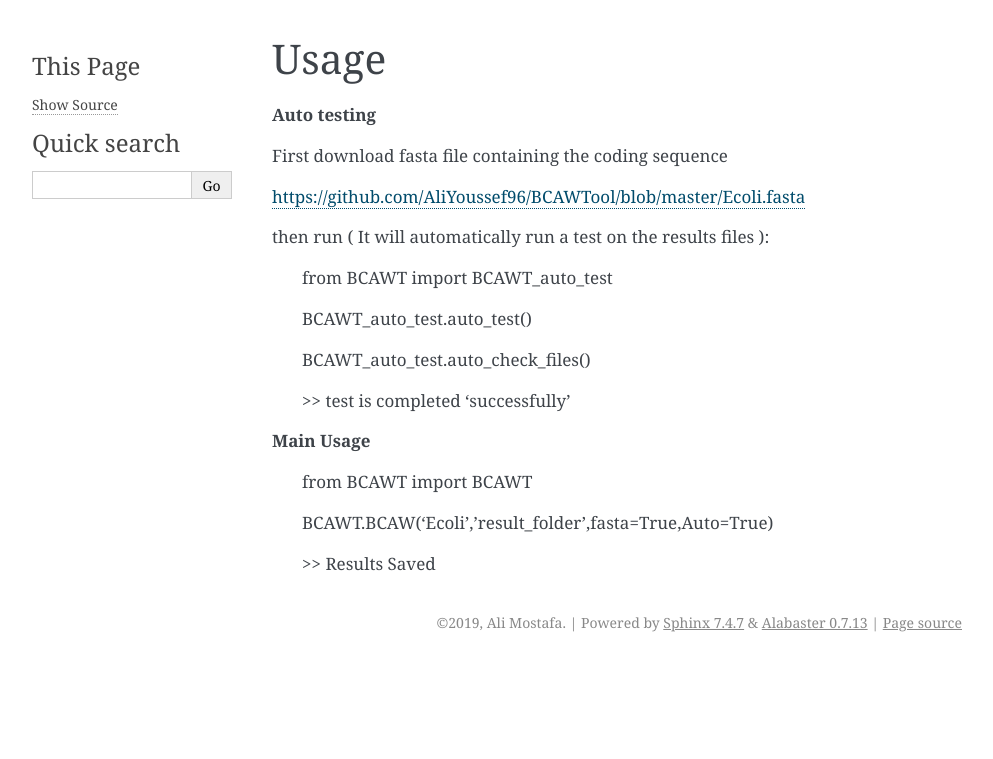
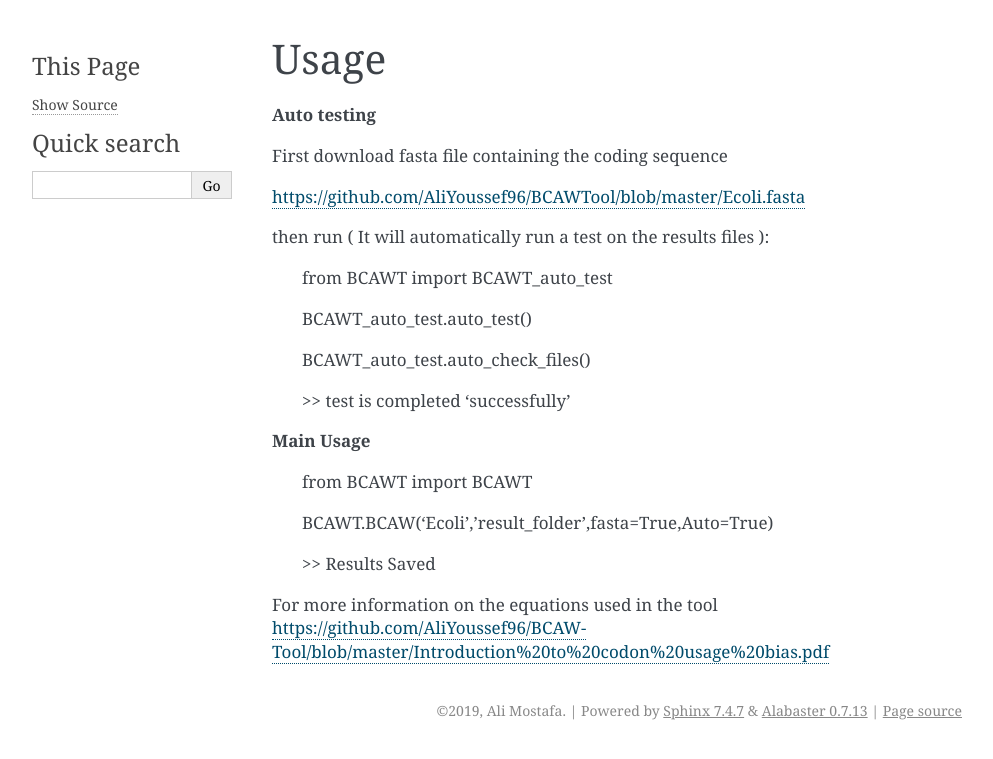
Before and after one commit to AliYoussef96/BCAW-Tool, a Sphinx documentation site: the page built from docs/Usage.rst, in a window 1280 px wide. Shown: the top 759 px of the page, without its empty margins (148-1141 px from the left). Built offline with Sphinx 7.4.7, drawn with Linux system fonts in a browser that asks for light colours.

Commit message:
Update Usage.rst

```diff
--- a/docs/Usage.rst
+++ b/docs/Usage.rst
@@ -24,3 +24,6 @@ then run ( It will automatically run a test on the results files ):
 	BCAWT.BCAW('Ecoli','result_folder',fasta=True,Auto=True)
 
     	>> Results Saved
+
+
+For more information on the equations used in the tool https://github.com/AliYoussef96/BCAW-Tool/blob/master/Introduction%20to%20codon%20usage%20bias.pdf
```
